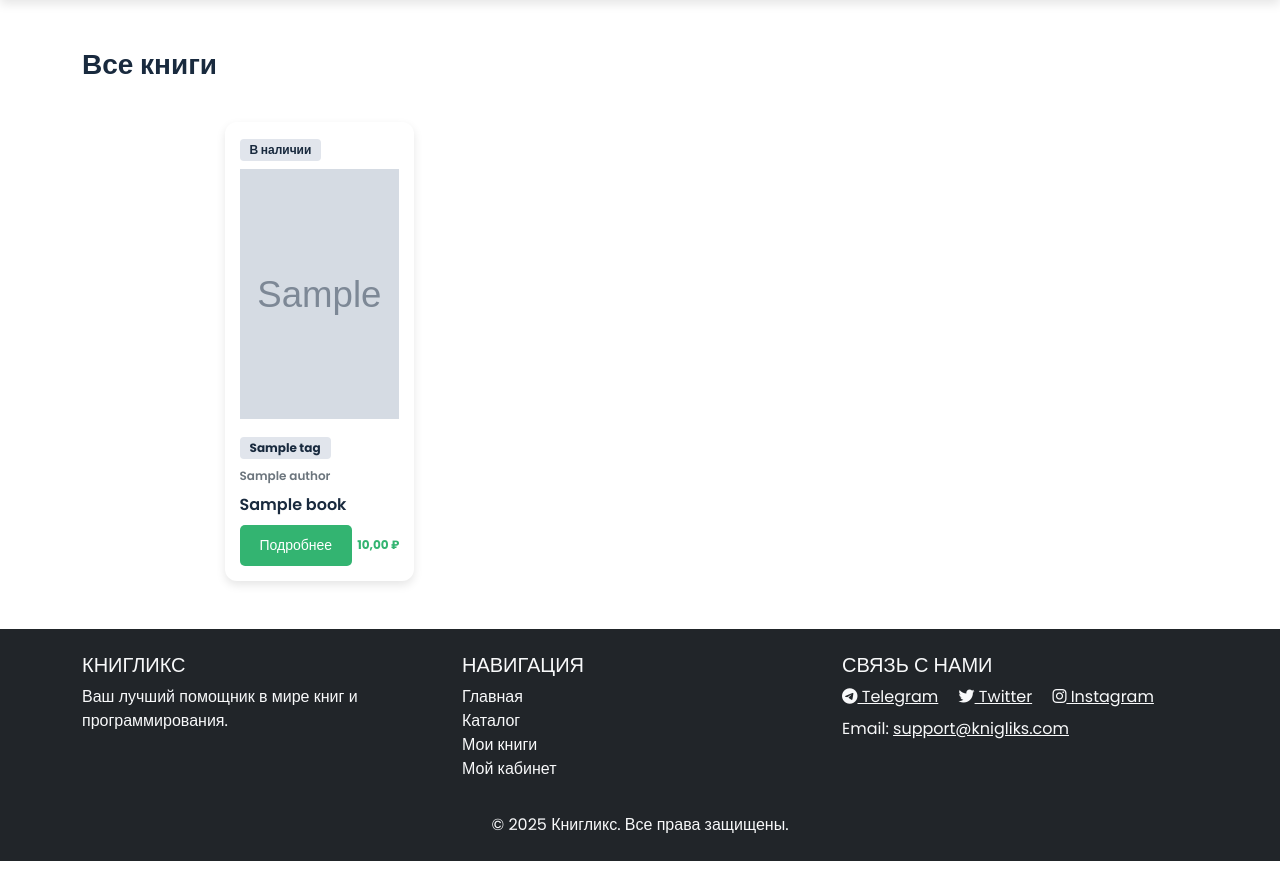
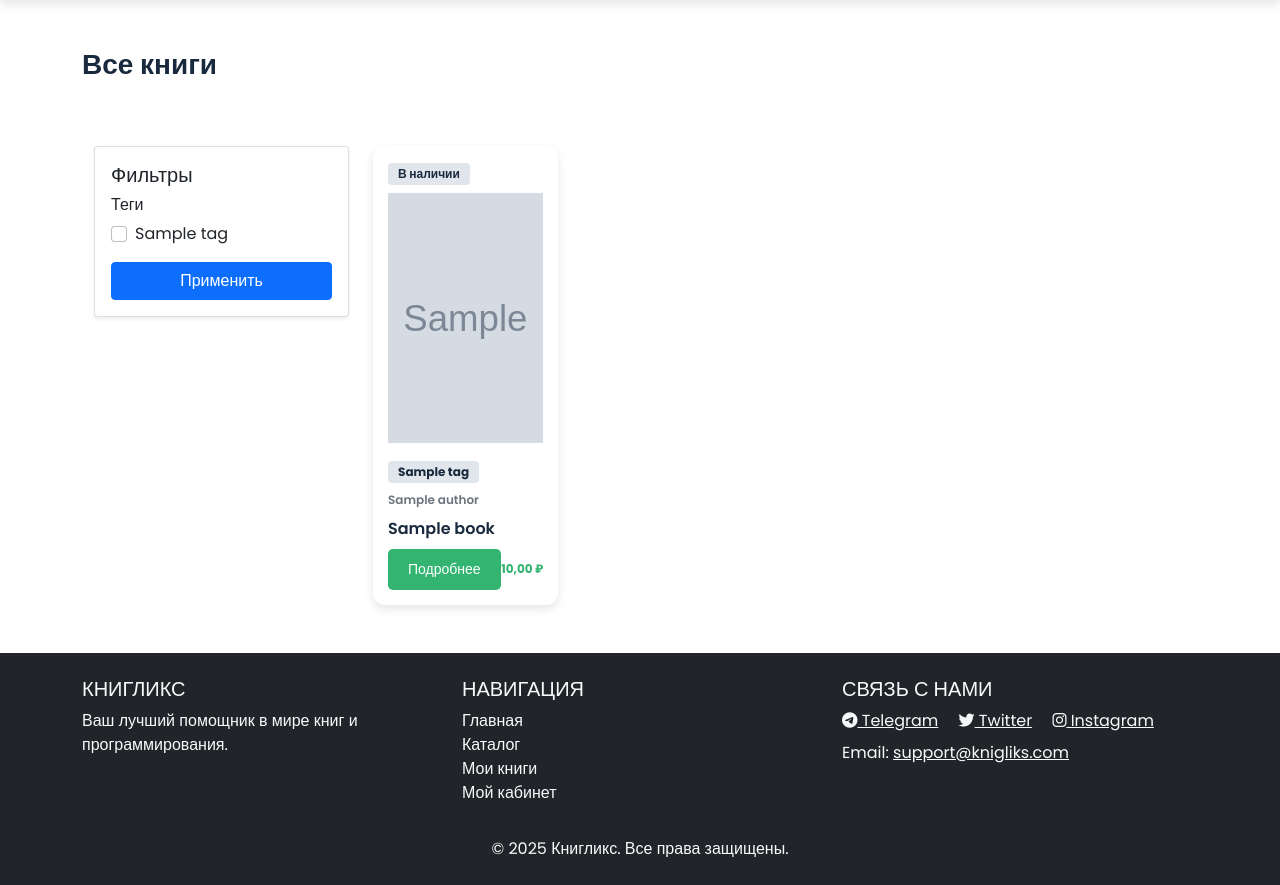
Before and after one commit to abortacc/book_shop, a Django app: page /catalog/ in a window 1280 px wide. Shown: the part 62-947 px from the top of the page. Before the commit the page ends 923 px from the top, so only its background shows below. Run offline with Django 5.2, Linux system fonts and the light colour scheme; tables that the repository leaves empty hold one stand-in row (values such as "Sample post"); grey boxes marked "Sample" are stand-in pictures; some libraries are stand-ins or nearby versions.

Commit message:
Implement a filter by tags in the catalog

```diff
--- a/book_shop/catalog/models.py
+++ b/book_shop/catalog/models.py
@@ -33,6 +33,11 @@ class Tag(BaseModel):
         max_length=64,
         unique=True,
         verbose_name='Тэг'
+    )
+    slug = models.SlugField(
+        max_length=64,
+        verbose_name='Слаг',
+        unique=True
     )
 
     class Meta:
--- a/book_shop/catalog/views.py
+++ b/book_shop/catalog/views.py
@@ -12,7 +12,7 @@ from django.views.generic import (
     UpdateView,
     DeleteView
 )
-from .models import Book, Category
+from .models import Book, Category, Tag
 from accounts.models import Comment
 from .forms import CommentForm
 from .serializers import BookSerializer, CategorySerializer
@@ -26,9 +26,15 @@ class CatalogListView(ListView):
     def get_queryset(self):
         slug_name = self.kwargs.get('slug_name')
         if slug_name:
-            return self.get_books_by_category(slug_name)
+            queryset = self.get_books_by_category(slug_name)
         else:
-            return self.get_all_books()
+            queryset = self.get_all_books()
+
+        tag_slugs = self.request.GET.getlist('tag')
+        if tag_slugs:
+            queryset = queryset.filter(tags__slug__in=tag_slugs)
+
+        return queryset
 
     def get_books_by_category(self, slug_name):
         category = get_object_or_404(
@@ -53,8 +59,12 @@ class CatalogListView(ListView):
             category__is_published=True
         ).order_by('id')
 
+    def get_all_tags(self):
+        return Tag.objects.all()
+
     def get_context_data(self, **kwargs):
         context = super().get_context_data(**kwargs)
+        context['tags'] = self.get_all_tags()
         if hasattr(self, 'category'):
             context['category'] = self.category
         return context
--- a/book_shop/templates/catalog/catalog.html
+++ b/book_shop/templates/catalog/catalog.html
@@ -7,6 +7,7 @@
 
 {% block content %}
 <div class="container">
+
     {% if category %}
         <h3 class="mt-5 pb-3">{{ category.title }}</h3>
     {% else %}
@@ -14,6 +15,9 @@
     {% endif %}
 
     <div class="row mt-4 justify-content-center">
+
+        {% include "includes/filter_menu.html" %}
+
         <div class="col-12 col-md-9">
             <div class="row g-4">
                 {% for book in book_list  %}
--- /dev/null
+++ b/book_shop/templates/includes/filter_menu.html
@@ -0,0 +1,33 @@
+            <!-- Поиск и сортировка -->
+            <div class="row mb-4">
+                <div class="col-md-6 text-md-end mt-3 mt-md-0">
+                    <form method="get" action="{% url 'catalog:catalog_main' %}" class="d-inline">
+                        <!-- Сохраняем остальные параметры -->
+                        <input type="hidden" name="tag" value="{{ request.GET.tag }}">
+                    </form>
+                </div>
+            </div>
+
+            <div class="row">
+                <div class="col-lg-3 col-md-4 mb-4">
+                    <div class="card shadow-sm">
+                        <div class="card-body">
+                            <h5 class="card-title">Фильтры</h5>
+                            <form method="get" action="{% url 'catalog:catalog_main' %}">
+                                <input type="hidden" name="sort" value="{{ request.GET.sort }}">
+
+                                <div class="mb-3">
+                                    <h6>Теги</h6>
+                                    {% for tag in tags %}
+                                        <div class="form-check">
+                                            <input class="form-check-input" type="checkbox" name="tag" value="{{ tag.slug }}" id="tag-{{ tag.slug }}" {% if tag.slug in selected_tags %}checked{% endif %}>
+                                            <label class="form-check-label" for="tag-{{ tag.slug }}">{{ tag.name }}</label>
+                                        </div>
+                                    {% endfor %}
+                                </div>
+
+                                <button class="btn btn-primary w-100" type="submit">Применить</button>
+                            </form>
+                        </div>
+                    </div>
+                </div>
```
Also changed, not shown: book_shop/catalog/migrations/0005_tag_slug.py (added), book_shop/catalog/migrations/0006_alter_tag_slug.py (added).
